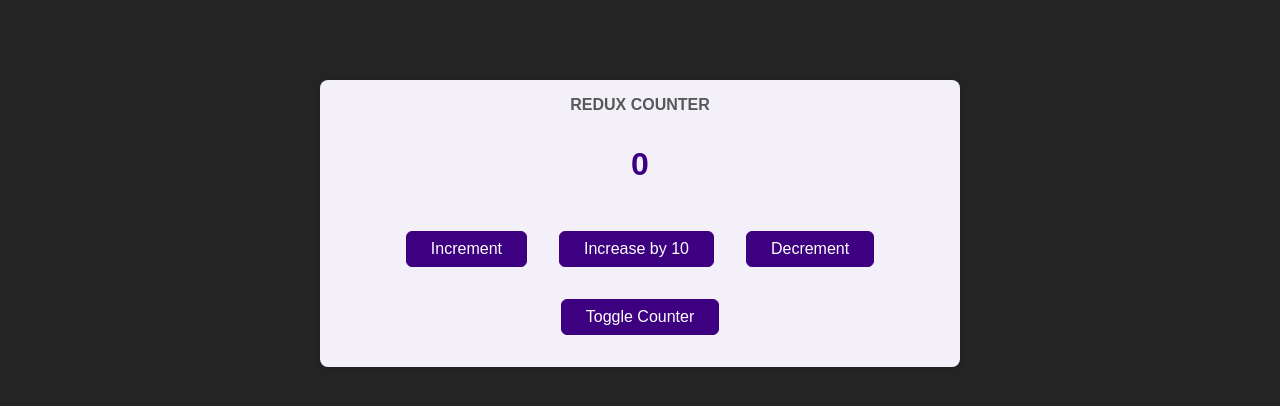
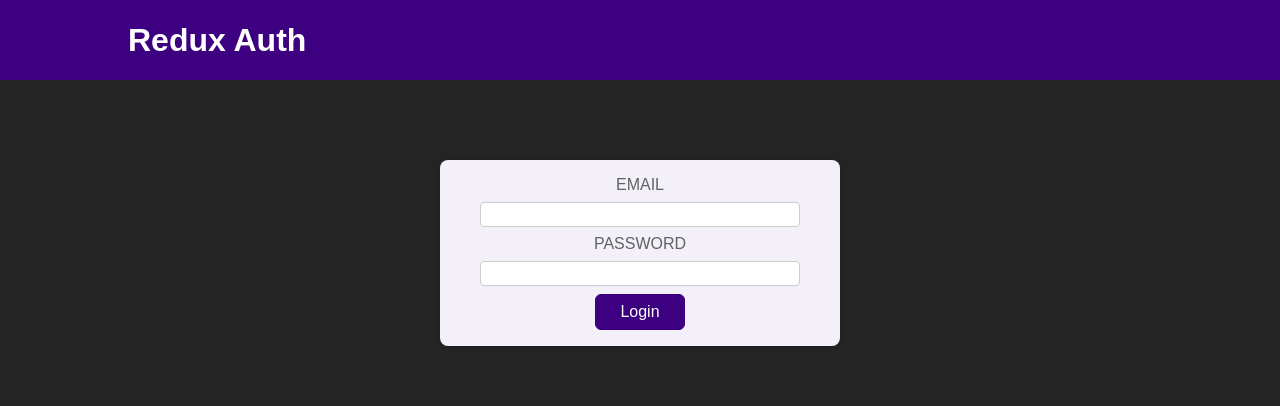
Before and after one commit to Shankar022/redux-demo-counterapp, a React (Create React App) app: page / in a window 1280 px wide. Shown: the top 406 px of the page. Built offline with nearby package versions, Linux system fonts and the light colour scheme.

Commit message:
Reading & Dispatching From A New Slice

```diff
--- a/src/App.js
+++ b/src/App.js
@@ -1,11 +1,23 @@
+import {Fragment} from 'react';
+import {useSelector} from "react-redux";
 import Counter from './components/Counter';
+import Header from "./components/Header";
+import Auth from "./components/Auth";
+import UserProfile from "./components/UserProfile";
 
 
+const App = () => {
+    const isAuth = useSelector(state => state.auth.isAuthenticated);
+    return (
+        <Fragment>
+            <Header/>
+            {!isAuth && <Auth/>}
+            {isAuth && <UserProfile/>}
+            {isAuth && <Counter/>}
 
-const  App = () => {
-  return (
-    <Counter />
-  );
+        </Fragment>
+
+    );
 }
 
 export default App;
--- a/src/Store/store.js
+++ b/src/Store/store.js
@@ -1,9 +1,9 @@
-import {createSlice,configureStore} from "@reduxjs/toolkit";
+import {createSlice, configureStore} from "@reduxjs/toolkit";
 
-const initialState = {counter: 0, show: true};
+const initialCounterState = {counter: 0, show: true};
 const counterSlice = createSlice({
     name: 'counter',
-    initialState: initialState,
+    initialState: initialCounterState,
     reducers: {
         increment(state) {
             state.counter++;
@@ -20,10 +20,28 @@
     }
 });
 
+const initialAuthState = {isAuthenticated: false};
+const authSlice = createSlice({
+    name: 'authentication',
+    initialState: initialAuthState,
+    reducers: {
+        login(state) {
+            state.isAuthenticated = true;
+        },
+        logout(state) {
+            state.isAuthenticated = false;
+        }
+    }
+})
+
 
 const store = configureStore({
-    reducer:counterSlice.reducer,
+    reducer: {
+        counter: counterSlice.reducer,
+        auth: authSlice.reducer
+    }
 })
 
 export const counterActions = counterSlice.actions;
+export const authActions = authSlice.actions;
 export default store;
--- a/src/components/Auth.js
+++ b/src/components/Auth.js
@@ -1,19 +1,27 @@
 import classes from './Auth.module.css';
+import {useDispatch} from "react-redux";
+import {authActions} from "../Store/store";
 
 const Auth = () => {
+    const dispatch = useDispatch();
+    const loginHandler = (event) => {
+        event.preventDefault();
+        console.log(authActions);
+        dispatch(authActions.login());
+    }
     return (
         <main className={classes.auth}>
             <section>
                 <form>
                     <div className={classes.control}>
                         <label htmlFor='email'>Email</label>
-            <input type='email' id='email' />
+                        <input type='email' id='email'/>
                     </div>
                     <div className={classes.control}>
                         <label htmlFor='password'>Password</label>
-            <input type='password' id='password' />
+                        <input type='password' id='password'/>
                     </div>
-          <button>Login</button>
+                    <button onClick={loginHandler}>Login</button>
                 </form>
             </section>
         </main>
--- a/src/components/Counter.js
+++ b/src/components/Counter.js
@@ -3,8 +3,8 @@
 import {counterActions} from "../Store/store";
 
 const Counter = () => {
-    const counter = useSelector(state => state.counter);
-    const show = useSelector(state => state.show);
+    const counter = useSelector(state => state.counter.counter);
+    const show = useSelector(state => state.counter.show);
     const dispatch = useDispatch();
     const incrementHandler = () => {
         dispatch(counterActions.increment());
--- a/src/components/Header.js
+++ b/src/components/Header.js
@@ -1,9 +1,18 @@
 import classes from './Header.module.css';
+import {useDispatch, useSelector} from "react-redux";
+import {authActions} from "../Store/store";
 
 const Header = () => {
+    const isAuth = useSelector(state => state.auth.isAuthenticated);
+    const dispatch = useDispatch();
+    const logoutHandler = (event) => {
+        event.preventDefault();
+        dispatch(authActions.logout());
+    }
     return (
         <header className={classes.header}>
             <h1>Redux Auth</h1>
+            {isAuth &&
             <nav>
                 <ul>
                     <li>
@@ -13,10 +22,11 @@
                         <a href='/'>My Sales</a>
                     </li>
                     <li>
-            <button>Logout</button>
+                        <button onClick={logoutHandler}>Logout</button>
                     </li>
                 </ul>
-      </nav>
+            </nav>}
+
         </header>
     );
 };
```
Also changed, not shown: 1 other file (tests, documents, lock files or other folders). Lines whose indentation alone changed are shown as unchanged.
